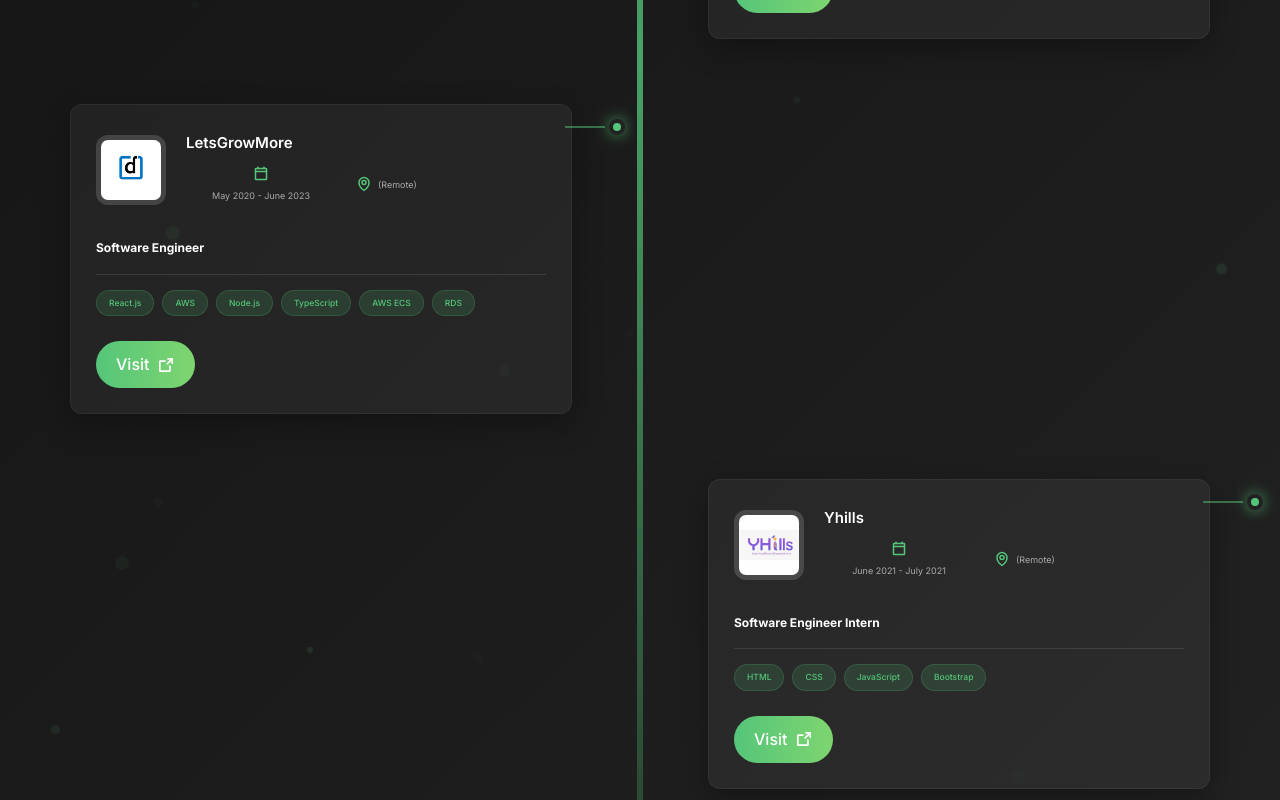
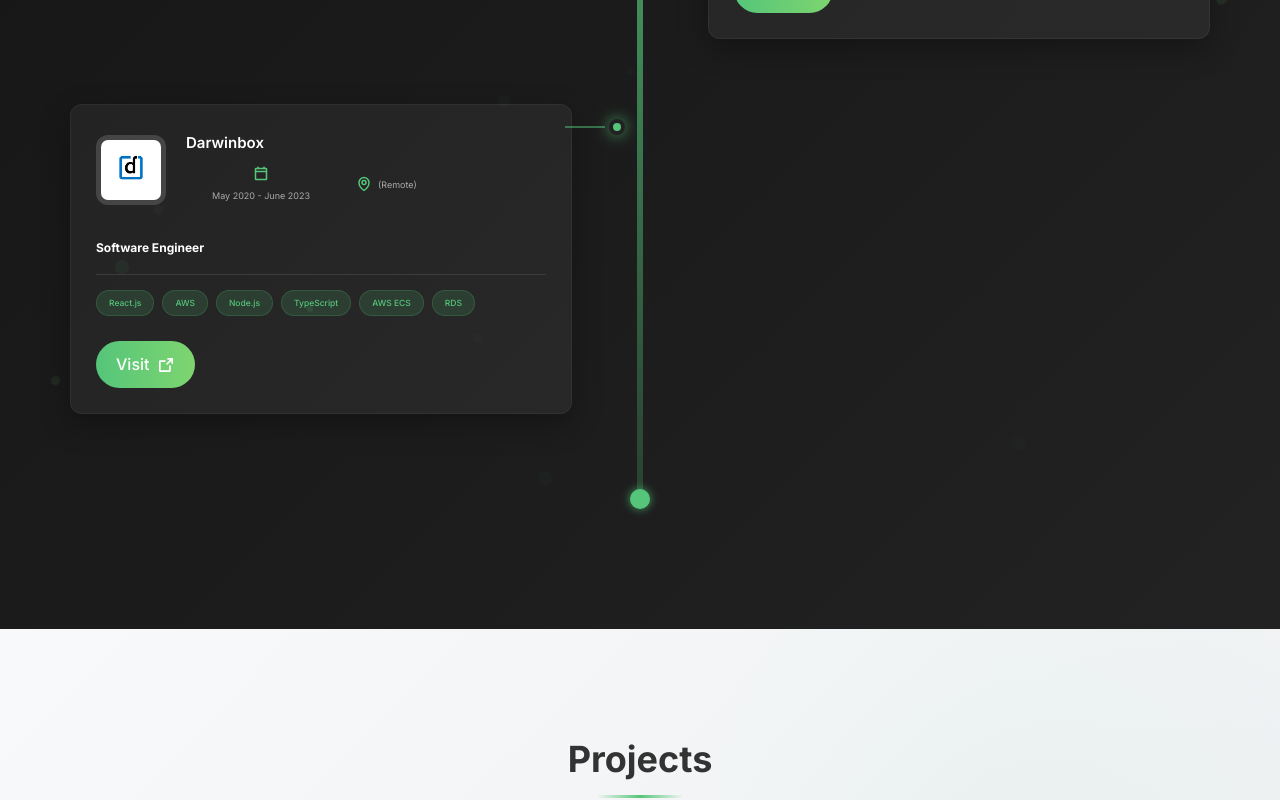
Before and after one commit to vinaykumar2126/my_portfolio, a Next.js app: page / in a window 1280 px wide. Shown: the part 3520-4320 px from the top of the page. Built offline with nearby package versions, Linux system fonts and the light colour scheme.

Commit message:
made some updates

```diff
--- a/src/components/layout/Navigation.tsx
+++ b/src/components/layout/Navigation.tsx
@@ -50,7 +50,7 @@ const Navigation: React.FC<NavigationProps> = ({ links, handleNavClick, download
                 <LinkedinLogo size={20} weight="fill" />
               </a>
               <button
-                onClick={() => window.open("https://drive.google.com/file/d/1miU5jzq4Cjk83tDmtqPohFpwpFNnKSKo/view?usp=sharing")}
+                onClick={() => window.open("")}
                 type="button"
                 className="resume-btn"
                 style={{ cursor: 'pointer', position: 'relative', zIndex: 1001 }}
--- a/src/objects/index.ts
+++ b/src/objects/index.ts
@@ -43,16 +43,7 @@ export const Expriences = [
     logo: "/assets/Darwinbox.webp",
     position: "Software Engineer",
     skills: "React.js, AWS, Node.js, TypeScript, AWS ECS, RDS",
-    companyName: "LetsGrowMore",
-    workFrom: "(Remote)",
-    link: "/",
-  },
-  {
-    date: "June 2021 - July 2021",
-    logo: "/assets/image.png",
-    position: "Software Engineer Intern",
-    skills: "HTML, CSS, JavaScript, Bootstrap",
-    companyName: "Yhills",
+    companyName: "Darwinbox",
     workFrom: "(Remote)",
     link: "/",
   },
--- a/src/pages/index.tsx
+++ b/src/pages/index.tsx
@@ -26,14 +26,14 @@ export default function Home() {
   // Download CV function - modified to force download with fallback
   const downloadCV = () => {
     // First try direct fetch
-    fetch('/assets/!Resume_Vinay.pdf')
+    fetch('')
       .then(response => {
         response.blob().then(blob => {
           // Create a blob URL and trigger download
           const url = window.URL.createObjectURL(blob);
           const a = document.createElement('a');
           a.href = url;
-          a.download = 'Vinay_Kumar_Resume.pdf';
+          a.download = '';
           document.body.appendChild(a);
           a.click();
           a.remove();
```
